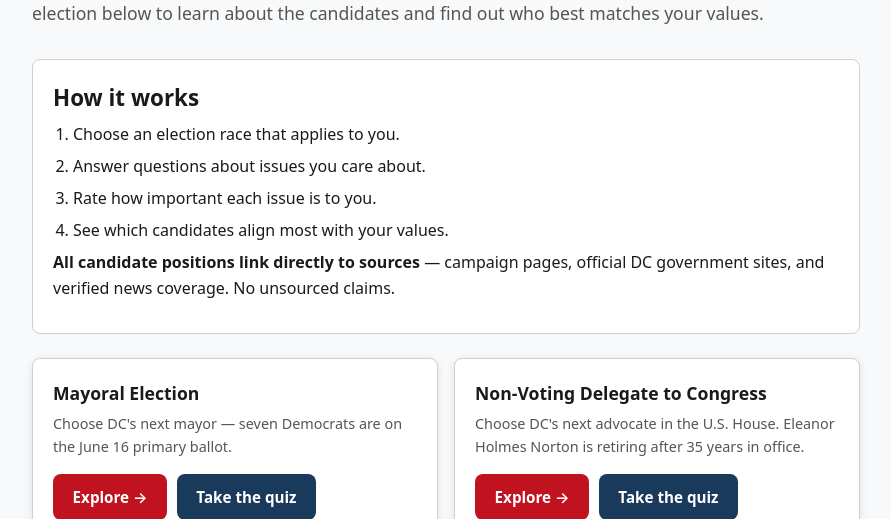
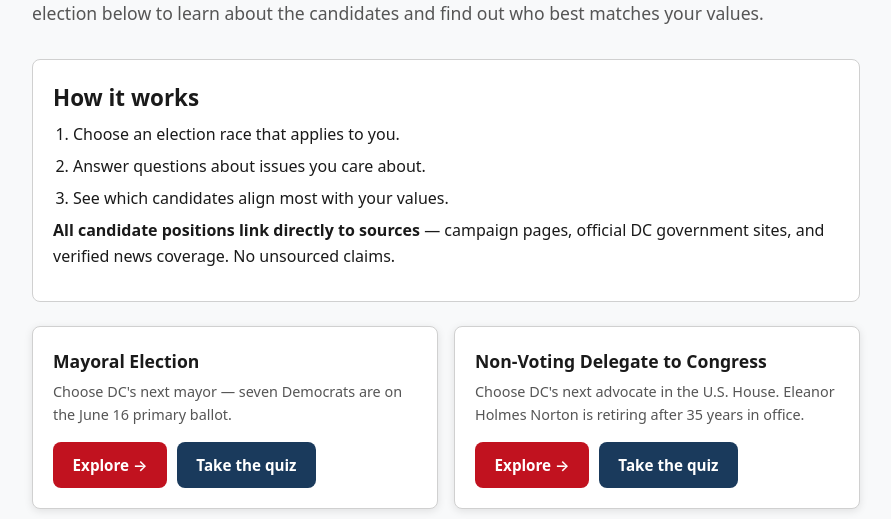
Before and after one commit to jackmurphy2351/dc_whotovotefor, a Flask app: page / in a window 1280 px wide. Shown: the part 232-751 px from the top of the page, without its empty margins (194-1085 px from the left). Run offline with Flask 3, Linux system fonts and the light colour scheme.

Commit message:
Updated text with simplified methodology (direct Likert scale, importance weighting removed).

```diff
--- a/helpmevote/templates/index.html
+++ b/helpmevote/templates/index.html
@@ -15,7 +15,6 @@
   <ol>
     <li>Choose an election race that applies to you.</li>
     <li>Answer questions about issues you care about.</li>
-    <li>Rate how important each issue is to you.</li>
     <li>See which candidates align most with your values.</li>
   </ol>
   <p>
```
